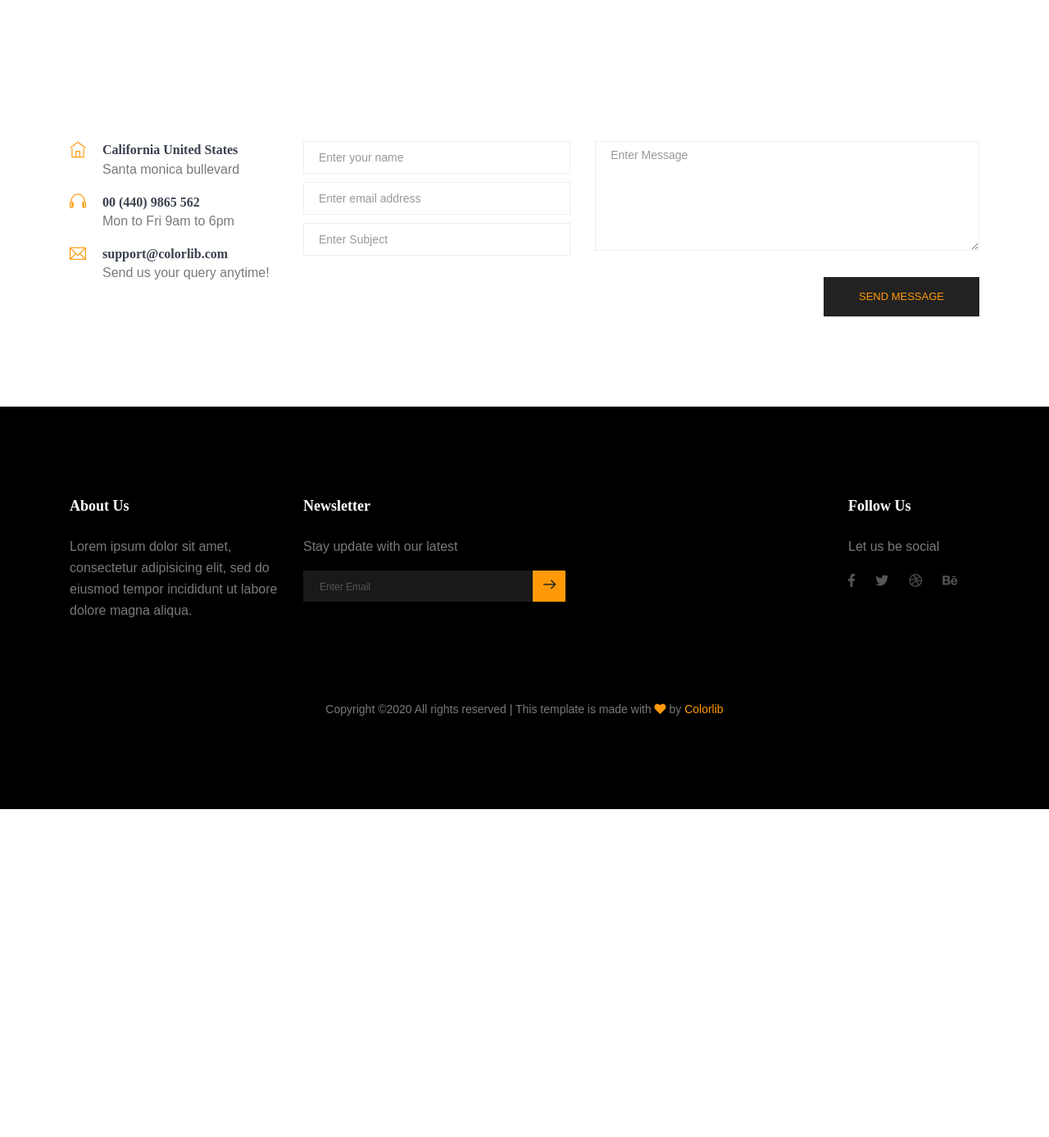
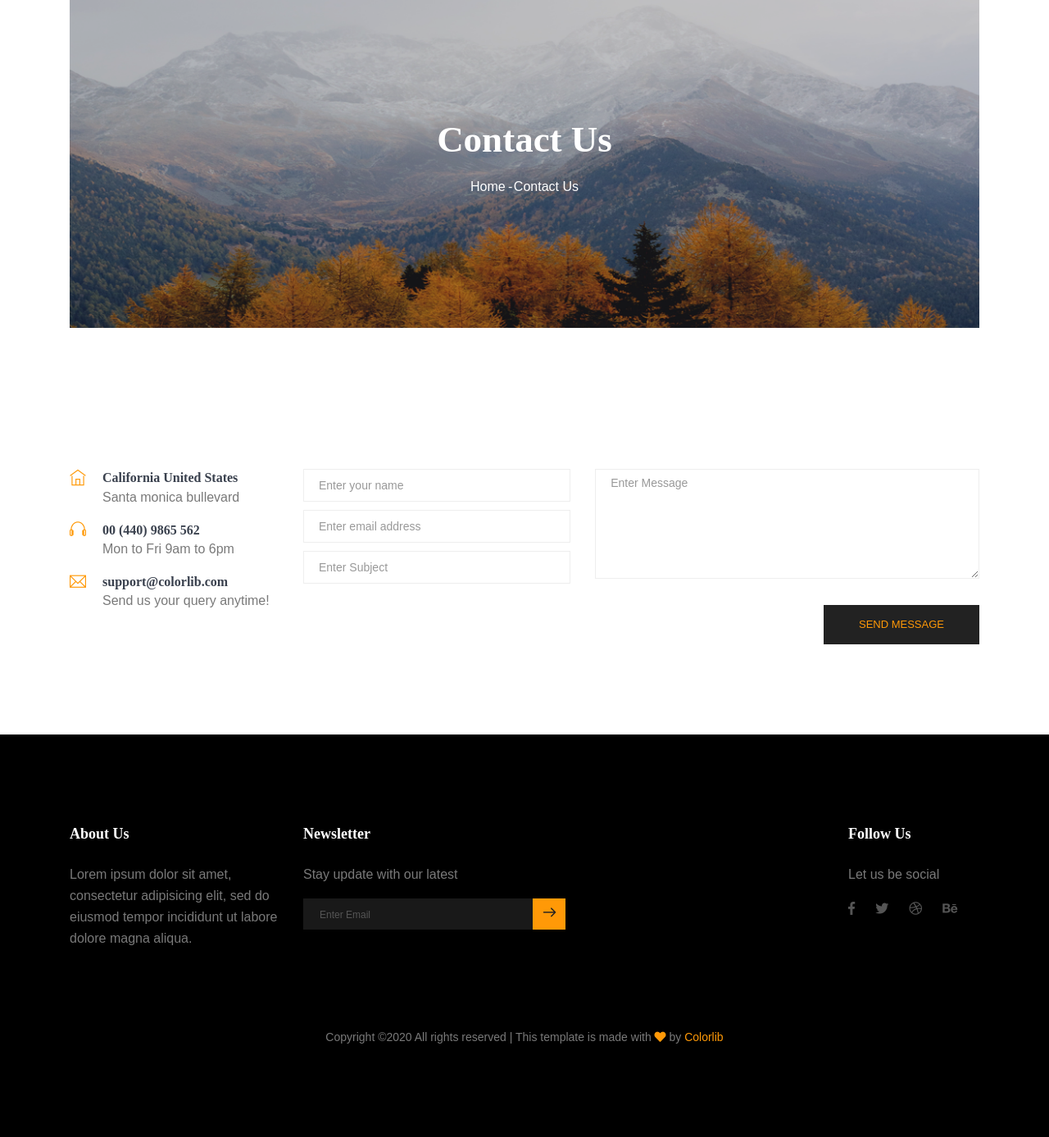
Before and after one commit to ntk-andr/devman-sensive-blog-templates, a Django app: template templates/contact.html in a window 1280 px wide. Shown: the part 84-1471 px from the top of the page at 82% size. Before the commit the page ends 1071 px from the top, so only its background shows below. Run offline with Django 3.2, Linux system fonts and the light colour scheme; the template is opened without the code that fills it, so the values that code supplies are empty; parts of the project's set-up code (start-up, migrations or seed data) failed here and were passed over; some libraries are stand-ins or nearby versions.

Commit message:
fix templates

```diff
--- a/templates/blog-details.html
+++ b/templates/blog-details.html
@@ -11,7 +11,7 @@
       <h1>Blog details</h1>
       <nav aria-label="breadcrumb" class="banner-breadcrumb">
         <ol class="breadcrumb">
-          <li class="breadcrumb-item"><a href="#">Home</a></li>
+          <li class="breadcrumb-item"><a href="{% url 'index' %}">Home</a></li>
           <li class="breadcrumb-item active" aria-current="page">Blog Details</li>
         </ol>
       </nav>
--- a/templates/contact.html
+++ b/templates/contact.html
@@ -1,6 +1,24 @@
 {% extends 'base.html' %}
 {% block title %}Sensive Blog - Contact{% endblock %}
 {% block content %}
+
+<!--================ Hero sm banner start =================-->
+<section class="mb-30px">
+    <div class="container">
+        <div class="hero-banner hero-banner--sm">
+            <div class="hero-banner__content">
+                <h1>Contact Us</h1>
+                <nav aria-label="breadcrumb" class="banner-breadcrumb">
+                    <ol class="breadcrumb">
+                        <li class="breadcrumb-item"><a href="{% url 'index' %}">Home</a></li>
+                        <li class="breadcrumb-item active" aria-current="page">Contact Us</li>
+                    </ol>
+                </nav>
+            </div>
+        </div>
+    </div>
+</section>
+<!--================ Hero sm banner end =================-->
 <!-- ================ contact section start ================= -->
   <section class="section-margin--small section-margin">
     <div class="container">
```
